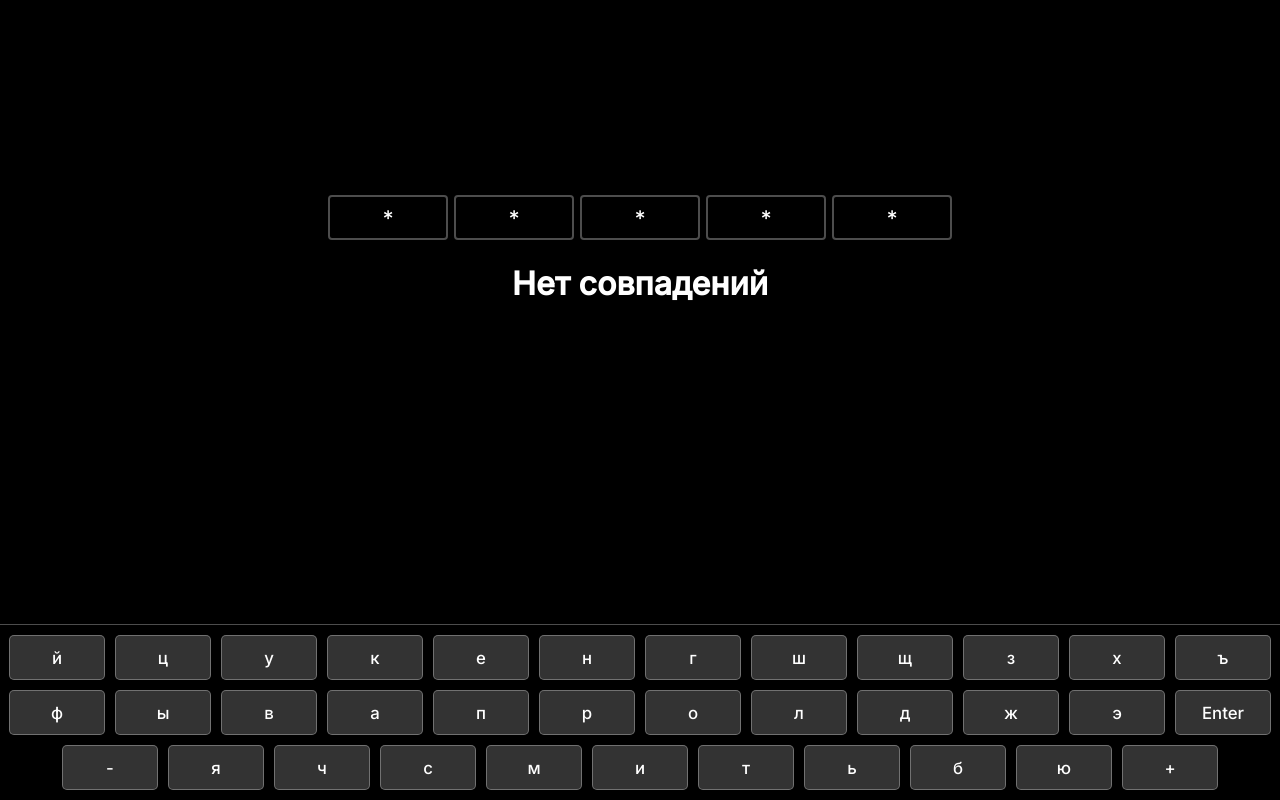
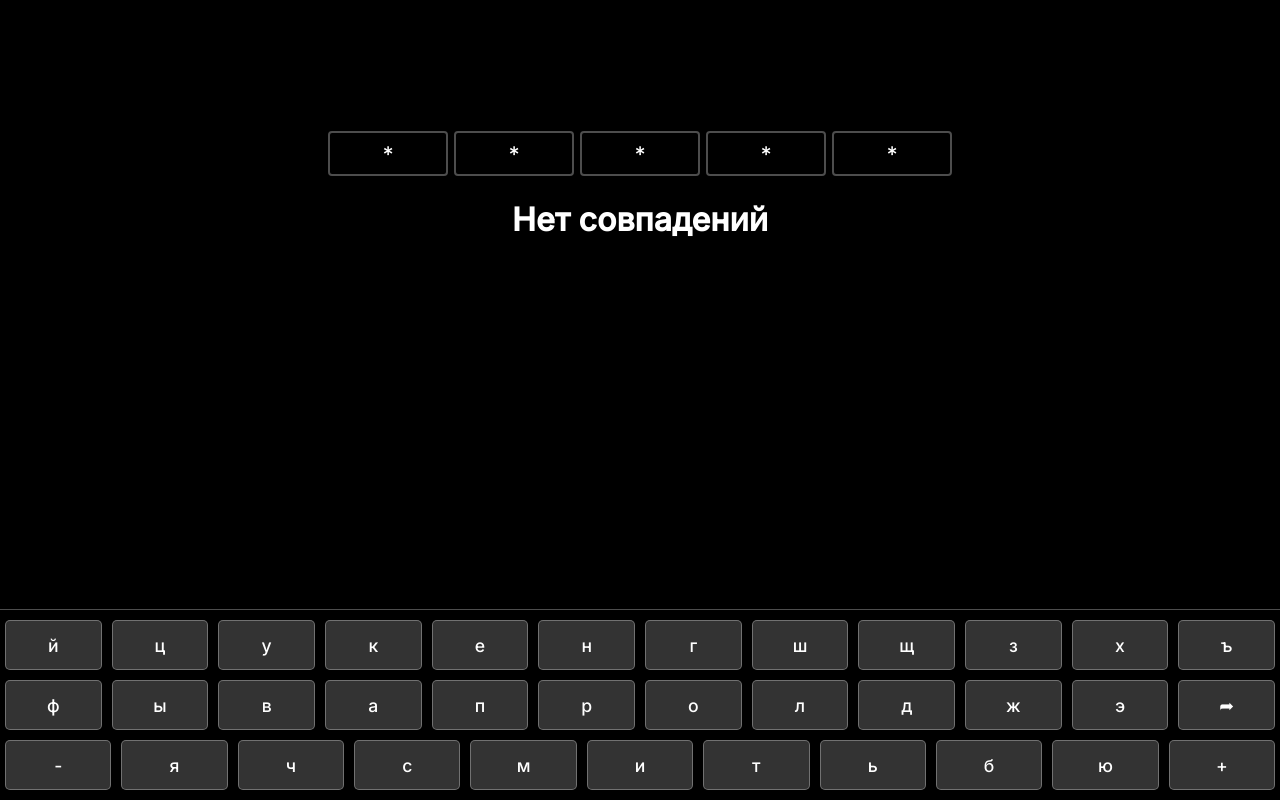
Before and after one commit to daniilty/wordl-guesser-ui, a React (Create React App) app: page / in a window 1280 px wide. Built offline with nearby package versions, Linux system fonts and the light colour scheme.

Commit message:
Fix style

```diff
--- a/package.json
+++ b/package.json
@@ -13,7 +13,6 @@
     "axios": "^1.2.2",
     "react": "^18.2.0",
     "react-dom": "^18.2.0",
-    "react-responsive": "^9.0.2",
     "react-scripts": "5.0.1",
     "react-spinners": "^0.13.7",
     "typescript": "^4.4.2",
--- a/public/index.html
+++ b/public/index.html
@@ -3,7 +3,7 @@
   <head>
     <meta charset="utf-8" />
     <link rel="icon" href="/favicon.ico" />
-    <meta name="viewport" content="width=device-width, initial-scale=1" />
+    <meta name="viewport" content="width=device-width, initial-scale=1.0" />
     <meta name="theme-color" content="#000000" />
     <meta
       name="description"
--- a/src/App.tsx
+++ b/src/App.tsx
@@ -17,6 +17,14 @@ function App() {
   const [isLoading, setIsLoading] = useState(false);
 
   const l = Array.from(letters);
+
+  const deviceWidth = () => {
+    const doc = document.documentElement
+    doc.style.setProperty('--device-width', `${window.innerWidth}px`)
+  }
+
+  window.addEventListener('resize', deviceWidth)
+  deviceWidth()
 
   const onFocusChange = (pos: number) => {
     l[pos].isFocused = !l[pos].isFocused;
--- a/src/components/Keyboard.tsx
+++ b/src/components/Keyboard.tsx
@@ -1,5 +1,5 @@
 import "../styles/Keyboard.css"
-import { useMediaQuery } from "react-responsive"
+import { ADD_KEY, DELETE_KEY, ENTER_KEY } from "./common"
 
 type KeyboardProps = {
   onKeyPress: (key: string) => void
@@ -8,17 +8,10 @@ type KeyboardProps = {
 }
 
 export const Keyboard = (props: KeyboardProps) => {
-    const isTablet = useMediaQuery({ query: `(max-width: 700px)` })
-    const layout = isTablet
-        ? [
+  const layout = [
     ["й", "ц", "у", "к", "е", "н", "г", "ш", "щ", "з", "х", "ъ"],
-              ["ф", "ы", "в", "а", "п", "р", "о", "л", "д", "ж", "э", "➦"],
-              ["-", "я", "ч", "с", "м", "и", "т", "ь", "б", "ю", "+"],
-          ]
-        : [
-              ["й", "ц", "у", "к", "е", "н", "г", "ш", "щ", "з", "х", "ъ"],
-              ["ф", "ы", "в", "а", "п", "р", "о", "л", "д", "ж", "э", "Enter"],
-              ["-", "я", "ч", "с", "м", "и", "т", "ь", "б", "ю", "+"],
+    ["ф", "ы", "в", "а", "п", "р", "о", "л", "д", "ж", "э", ENTER_KEY],
+    [DELETE_KEY, "я", "ч", "с", "м", "и", "т", "ь", "б", "ю", ADD_KEY]
   ]
 
   const keyboardButtons = layout.map((arr, i) => {
--- a/src/components/common.ts
+++ b/src/components/common.ts
@@ -1,4 +1,4 @@
 export const ANY = '*';
-export const ENTER_KEY = 'Enter';
+export const ENTER_KEY = '➦';
 export const ADD_KEY = '+';
 export const DELETE_KEY = '-';
--- a/src/styles/App.css
+++ b/src/styles/App.css
@@ -1,3 +1,9 @@
+.App {
+  display: flex;
+  flex-direction: column;
+  justify-content: center;
+}
+
 .possible {
   display: flex;
   flex-direction: column;
--- a/src/styles/InputBox.css
+++ b/src/styles/InputBox.css
@@ -1,5 +1,5 @@
 .input_row {
-  margin-top: 15%;
+  margin-top: 10%;
   width: 100%;
   display: flex;
   justify-content: center;
--- a/src/styles/Keyboard.css
+++ b/src/styles/Keyboard.css
@@ -1,14 +1,14 @@
 .keyboard {
   border-top: 1px solid rgba(255, 255, 255, 0.3);
   position: fixed;
-  left: 0;
   bottom: 0;
-  width: 100%;
   padding: 5px 0;
   background: rgba(0, 0, 0, .20);
-  user-select: none;
   transition: bottom 0.4s;
   backdrop-filter: blur(10px);
+  display: flex;
+  flex-direction: column;
+  width: 100%;
 }
 
 .keyboard_row {
@@ -16,21 +16,24 @@
   display: flex;
   align-items: center;
   justify-content: center;
+  flex-direction: row;
 }
 
 .keyboard_button {
-  display: inline-flex;
-  height: 45px;
-  width: 7.5%;
+  display: flex;
+  flex: 1 1;
+  justify-content: center;
+  align-items: center;
+  min-height: 50px;
   text-align: center;
+  cursor: pointer;
   font-family: 'Inter', sans-serif;
   font-weight: 500;
-  font-size: 1.05rem;
+  font-size: 1.1em;
   margin: 5px;
   border-radius: 5px;
   border: none;
-  justify-content: center;
-  align-items: center;
+  padding: 0;
   border: 1px solid rgba(255,255,255, 0.3);
 }
 
--- a/src/styles/index.css
+++ b/src/styles/index.css
@@ -1,7 +1,12 @@
 @import url('https://fonts.googleapis.com/css2?family=Inter:wght@400;500&display=swap');
+
+:root {
+  --device-width: 100%;
+}
 
 body {
   margin: 0;
   background-color: black;
   font-family: 'Inter', sans-serif;
+  width: var(--device-width);
 }
```
Also changed, not shown: 1 other file (tests, documents, lock files or other folders). Lines whose indentation alone changed are shown as unchanged.
